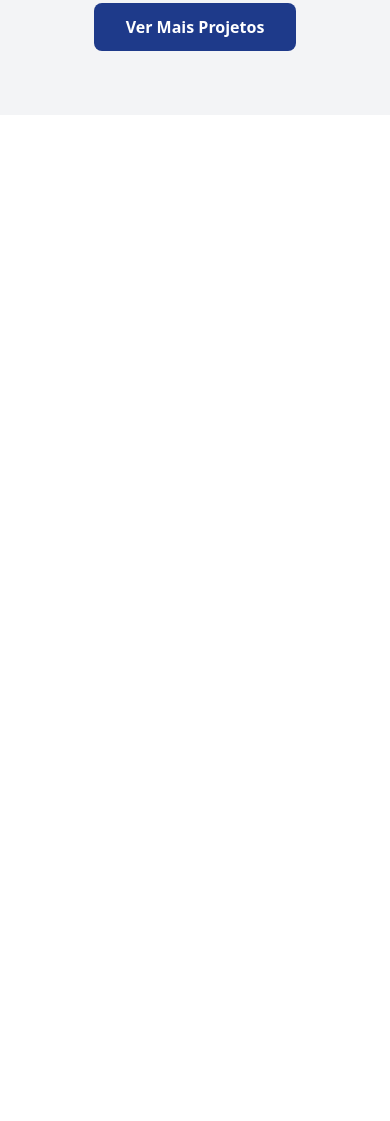
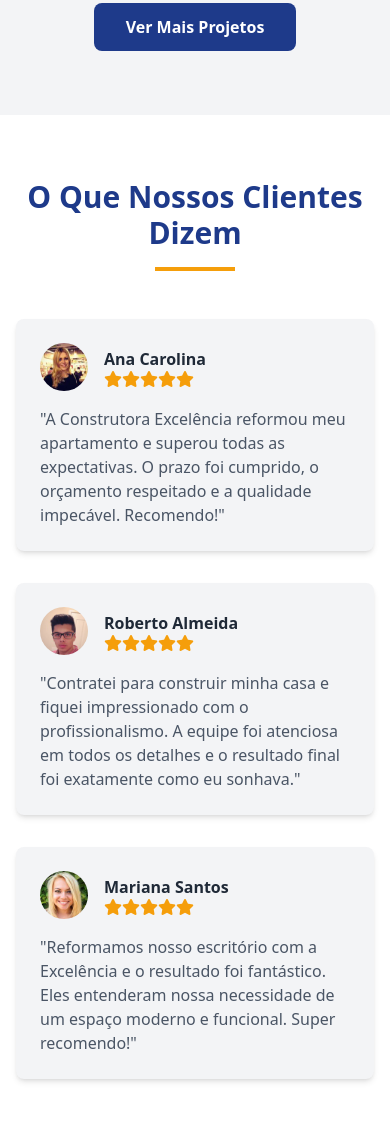
Before and after one commit to Gaabriel22/construtora-excelencia, a website: page index.html in a window 390 px wide. Shown: the part 6471-7592 px from the top of the page. Before the commit the page ends 6586 px from the top, so only its background shows below. Drawn offline with nearby package versions, Linux system fonts and the light colour scheme; files that its build step writes are made by us from their sources.

Commit message:
feat: adiciona seção de depoimentos com layout responsivo e avaliações

```diff
--- a/index.html
+++ b/index.html
@@ -399,5 +399,86 @@
         </div>
       </div>
     </section>
+
+    <!-- Testimonials Section -->
+    <section class="py-16 bg-white">
+      <div class="container mx-auto px-4">
+        <div class="text-center mb-12">
+          <h2 class="text-3xl font-bold text-primary mb-4">O Que Nossos Clientes Dizem</h2>
+          <div class="w-20 h-1 bg-accent mx-auto"></div>
+        </div>
+
+        <div class="grid grid-cols-1 md:grid-cols-3 gap-8">
+          <!-- Testimonial 1 -->
+          <div class="testimonial-card bg-light p-6 rounded-lg shadow-md">
+            <div class="flex items-center mb-4">
+              <div class="w-12 h-12 rounded-full overflow-hidden mr-4">
+                <img src="./src/assets/images/testimonial-1.jpg" alt="Cliente" class="w-full h-full object-cover" />
+              </div>
+              <div>
+                <h4 class="font-bold">Ana Carolina</h4>
+                <div class="flex text-accent">
+                  <i class="fas fa-star"></i>
+                  <i class="fas fa-star"></i>
+                  <i class="fas fa-star"></i>
+                  <i class="fas fa-star"></i>
+                  <i class="fas fa-star"></i>
+                </div>
+              </div>
+            </div>
+            <p class="text-gray-600">
+              "A Construtora Excelência reformou meu apartamento e superou todas as expectativas. O prazo foi cumprido,
+              o orçamento respeitado e a qualidade impecável. Recomendo!"
+            </p>
+          </div>
+
+          <!-- Testimonial 2 -->
+          <div class="testimonial-card bg-light p-6 rounded-lg shadow-md">
+            <div class="flex items-center mb-4">
+              <div class="w-12 h-12 rounded-full overflow-hidden mr-4">
+                <img src="./src/assets/images/testimonial-2.jpg" alt="Cliente" class="w-full h-full object-cover" />
+              </div>
+              <div>
+                <h4 class="font-bold">Roberto Almeida</h4>
+                <div class="flex text-accent">
+                  <i class="fas fa-star"></i>
+                  <i class="fas fa-star"></i>
+                  <i class="fas fa-star"></i>
+                  <i class="fas fa-star"></i>
+                  <i class="fas fa-star"></i>
+                </div>
+              </div>
+            </div>
+            <p class="text-gray-600">
+              "Contratei para construir minha casa e fiquei impressionado com o profissionalismo. A equipe foi atenciosa
+              em todos os detalhes e o resultado final foi exatamente como eu sonhava."
+            </p>
+          </div>
+
+          <!-- Testimonial 3 -->
+          <div class="testimonial-card bg-light p-6 rounded-lg shadow-md">
+            <div class="flex items-center mb-4">
+              <div class="w-12 h-12 rounded-full overflow-hidden mr-4">
+                <img src="./src/assets/images/testimonial-3.jpg" alt="Cliente" class="w-full h-full object-cover" />
+              </div>
+              <div>
+                <h4 class="font-bold">Mariana Santos</h4>
+                <div class="flex text-accent">
+                  <i class="fas fa-star"></i>
+                  <i class="fas fa-star"></i>
+                  <i class="fas fa-star"></i>
+                  <i class="fas fa-star"></i>
+                  <i class="fas fa-star"></i>
+                </div>
+              </div>
+            </div>
+            <p class="text-gray-600">
+              "Reformamos nosso escritório com a Excelência e o resultado foi fantástico. Eles entenderam nossa
+              necessidade de um espaço moderno e funcional. Super recomendo!"
+            </p>
+          </div>
+        </div>
+      </div>
+    </section>
   </body>
 </html>
```
